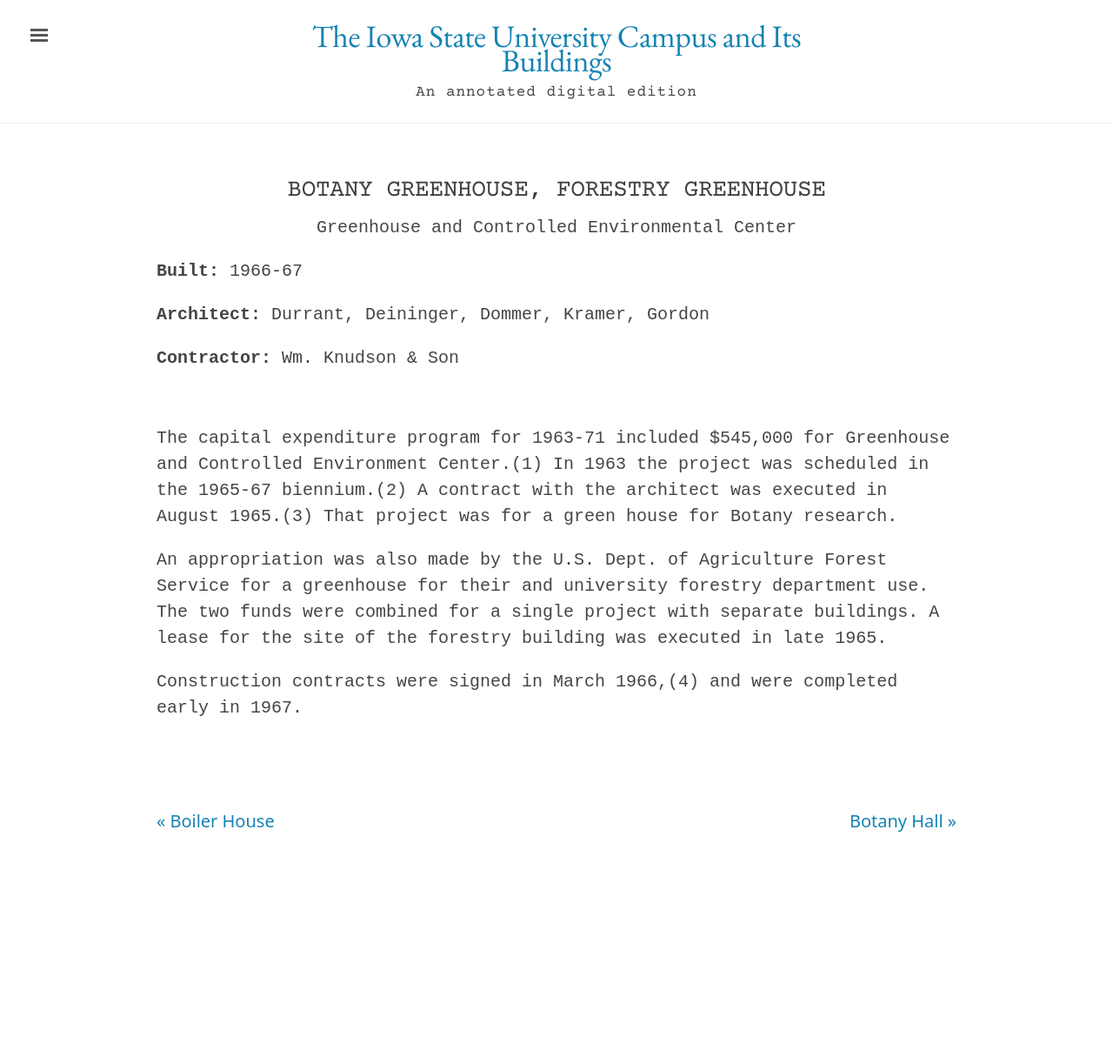
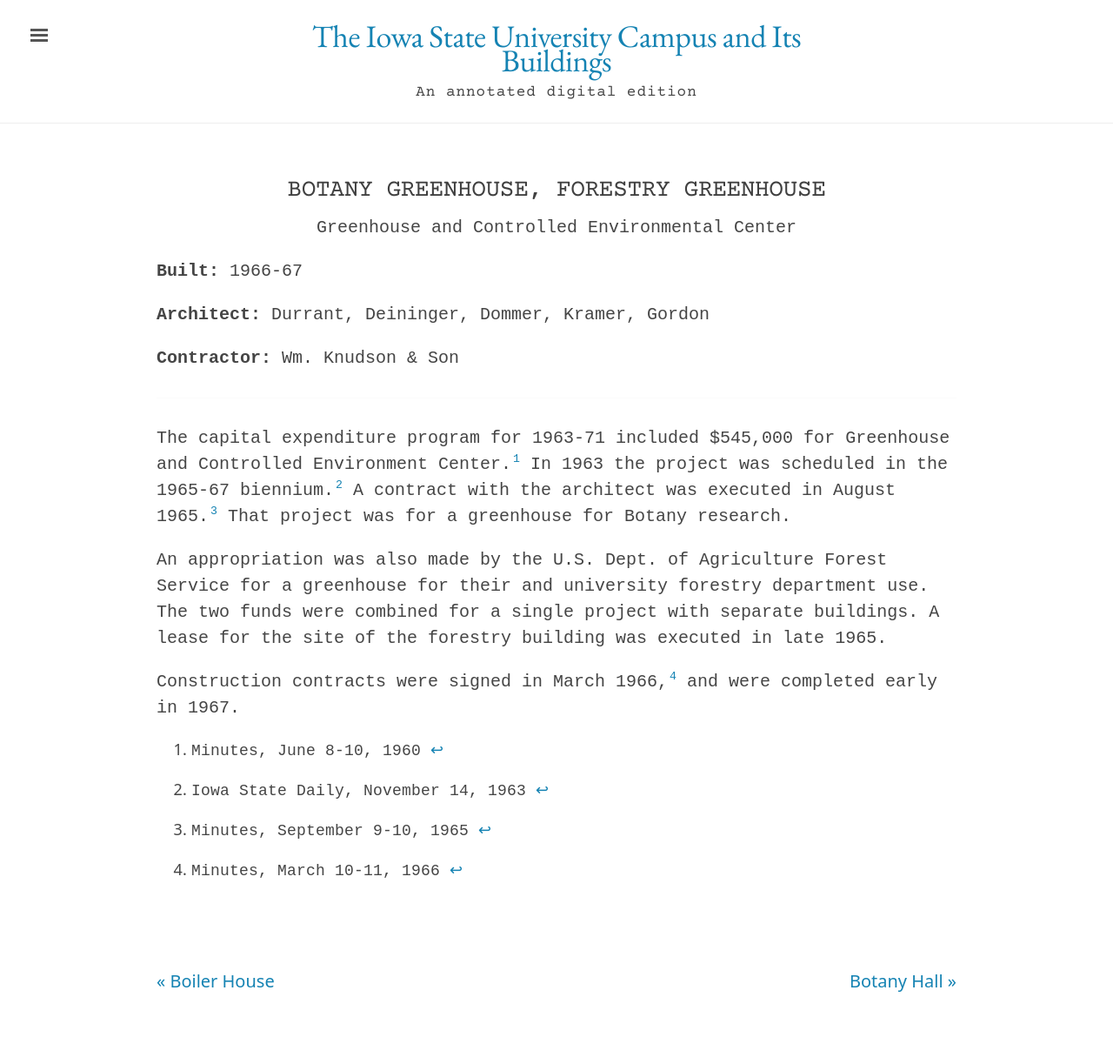
Before and after one commit to emanderson811/day-edition, a Jekyll site: the page built from _texts/buildings/026day-botany-forestry-greenhouse.md, in a window 1280 px wide. Shown: the whole page at 87% size. Built offline with Jekyll 4.4.1, drawn with Linux system fonts in a browser that asks for light colours; before the commit the page ends 1039 px from its top, so only the background shows below that.

Commit message:
Update 026day-botany-forestry-greenhouse.md

```diff
--- a/_texts/buildings/026day-botany-forestry-greenhouse.md
+++ b/_texts/buildings/026day-botany-forestry-greenhouse.md
@@ -14,8 +14,16 @@
 ---
 ---
 
-The capital expenditure program for 1963-71 included $545,000 for Greenhouse and Controlled Environment Center.(1) In 1963 the project was scheduled in the 1965-67 biennium.(2) A contract with the architect was executed in August 1965.(3) That project was for a green house for Botany research.
+The capital expenditure program for 1963-71 included $545,000 for Greenhouse and Controlled Environment Center.[^fn1] In 1963 the project was scheduled in the 1965-67 biennium.[^fn2] A contract with the architect was executed in August 1965.[^fn3] That project was for a greenhouse for Botany research.
 
 An appropriation was also made by the U.S. Dept. of Agriculture Forest Service for a greenhouse for their and university forestry department use. The two funds were combined for a single project with separate buildings. A lease for the site of the forestry building was executed in late 1965.
 
-Construction contracts were signed in March 1966,(4) and were completed early in 1967.
+Construction contracts were signed in March 1966,[^fn4] and were completed early in 1967.
+
+[^fn1]: Minutes, June 8-10, 1960
+
+[^fn2]: Iowa State Daily, November 14, 1963
+
+[^fn3]: Minutes, September 9-10, 1965
+
+[^fn4]: Minutes, March 10-11, 1966
```
